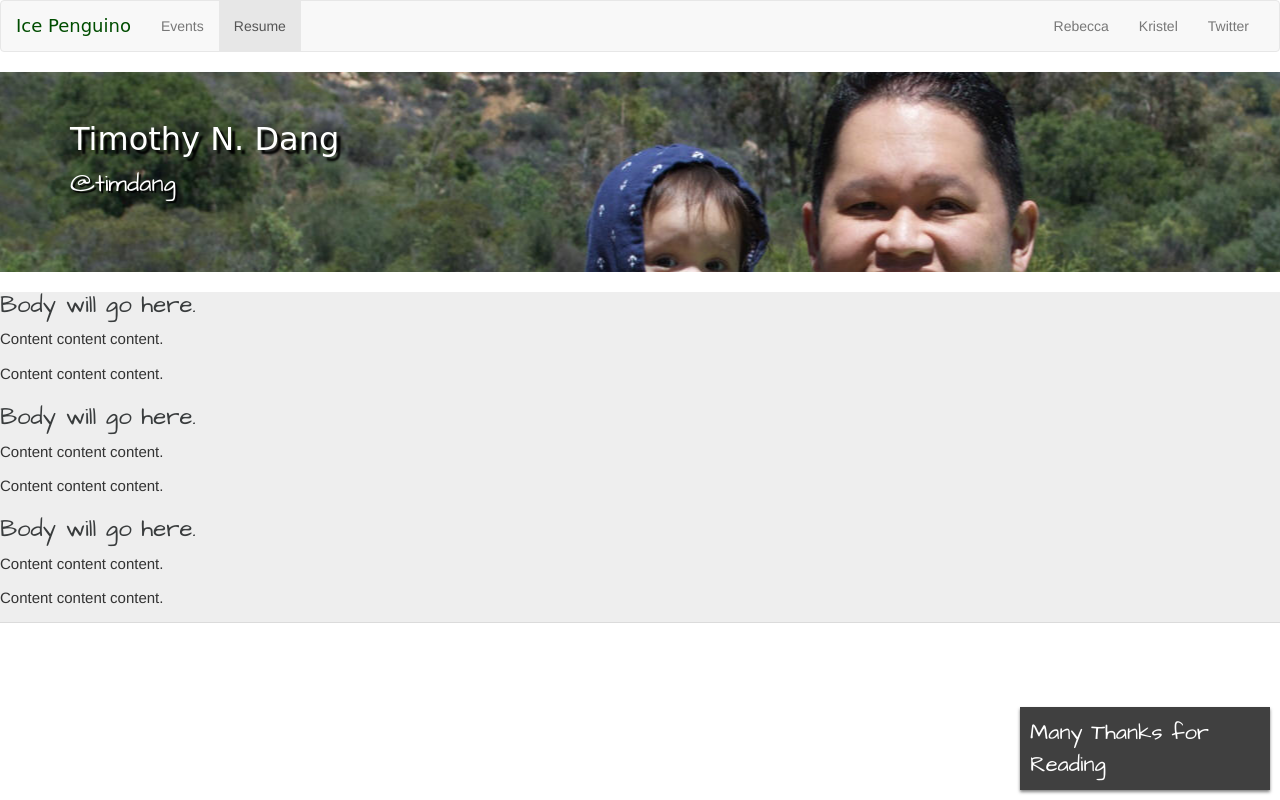
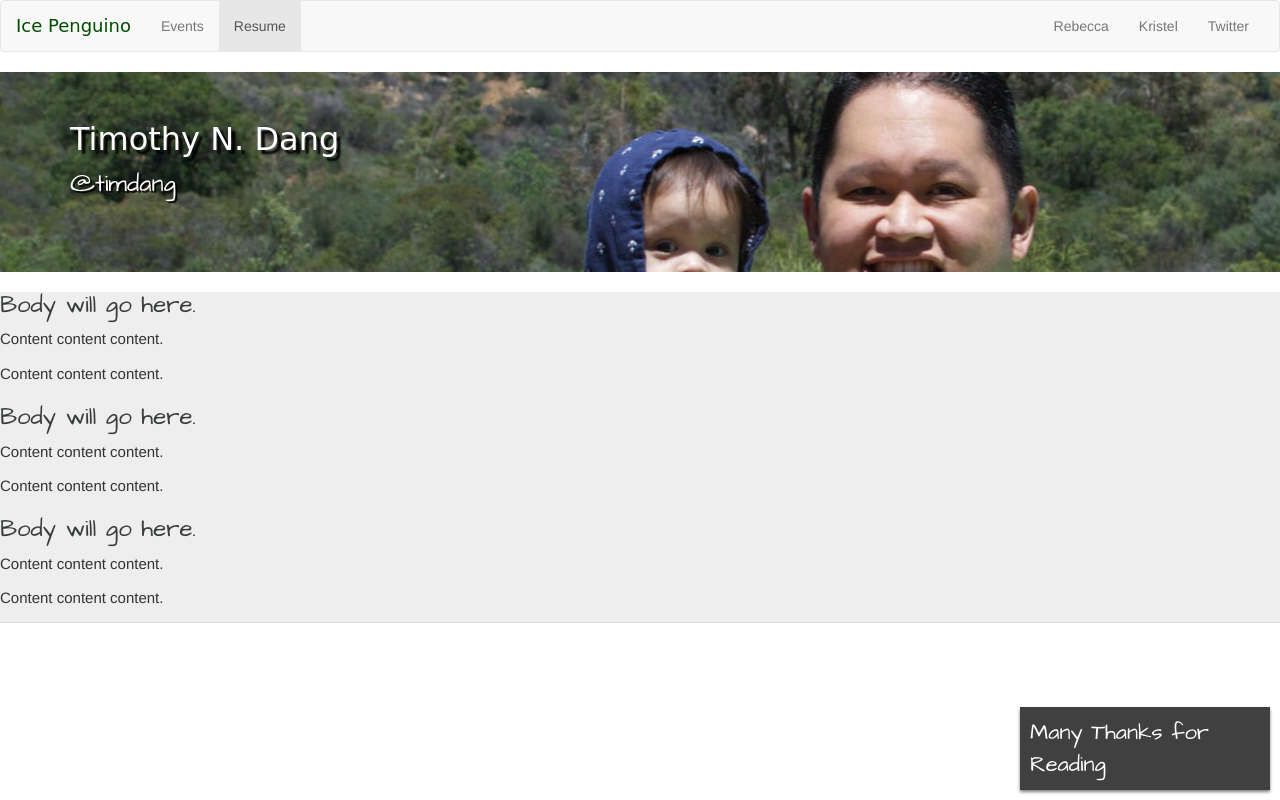
Before and after one commit to timdang/timdang.github.io, a plain HTML site: page resume.html in a window 1280 px wide. Drawn offline with Linux system fonts and the light colour scheme; a web font is replaced by a local one.

Commit message:
Update main.css

```diff
--- a/css/main.css
+++ b/css/main.css
@@ -31,7 +31,7 @@
 
 .slimmanbanner {
   background-image:url('../img/IMG_0195.JPG');
-  background-position: 35% 60%;
+  background-position: 35% 65%;
   height: 200px;
 }
 
```
